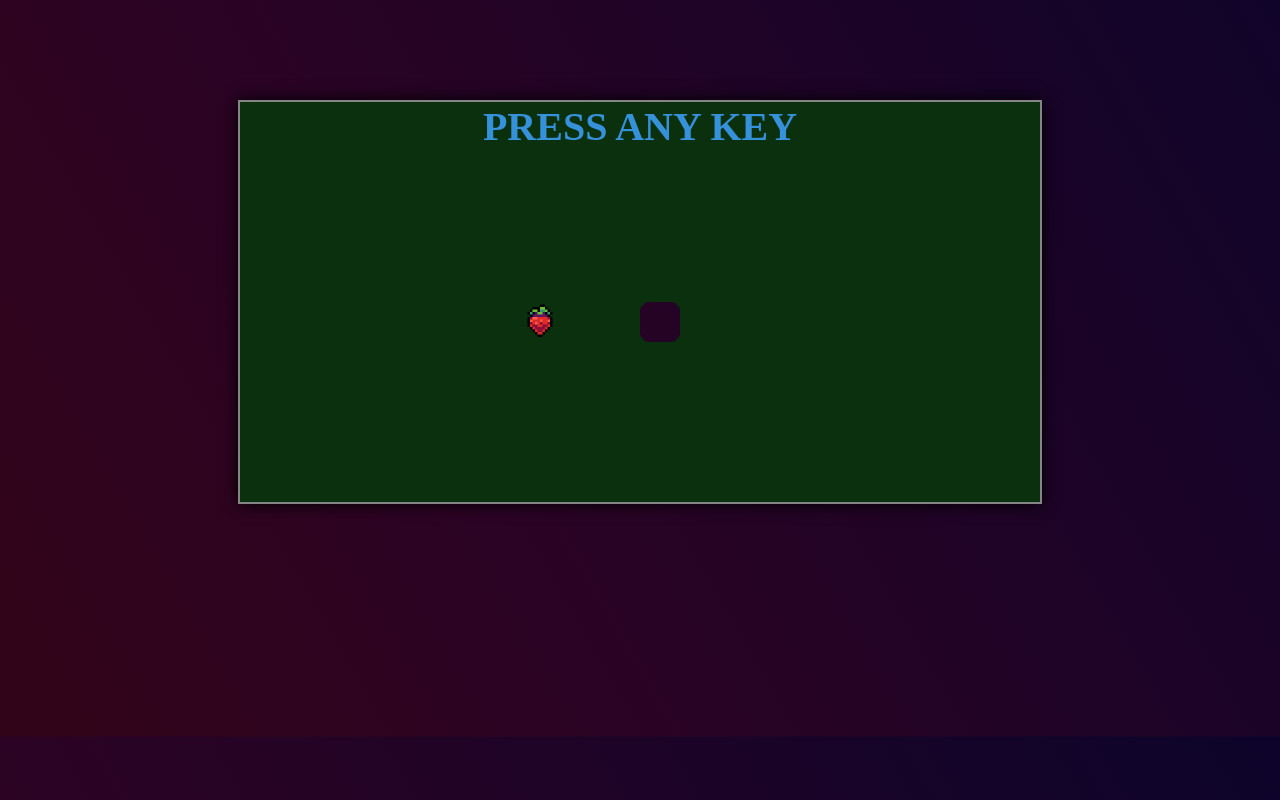
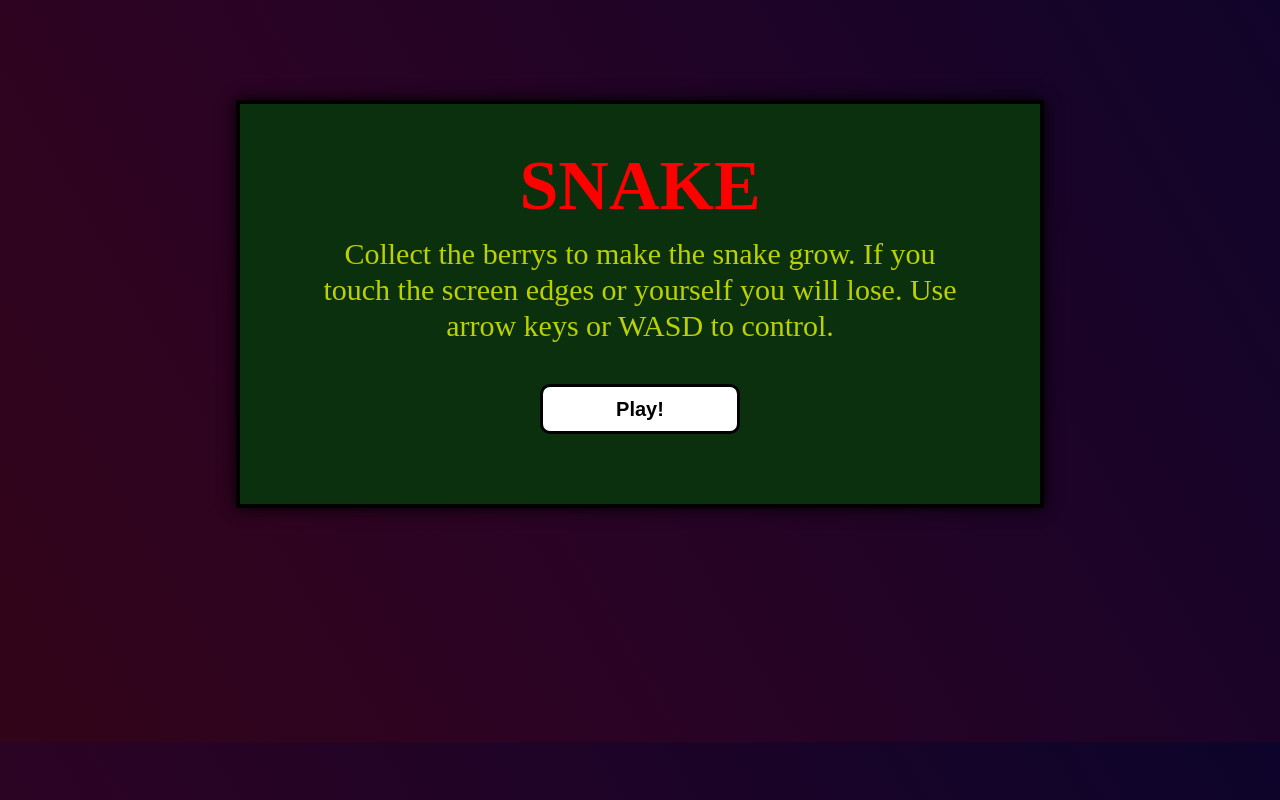
Before and after one commit to VictorHugoZB/snake, a plain HTML site: page index.html in a window 1280 px wide. Drawn offline with Linux system fonts and the light colour scheme.

Commit message:
Adding initial page and making minor changes to the style

```diff
--- a/css/style.css
+++ b/css/style.css
@@ -46,6 +46,23 @@ body{
     animation: linGradAnimation 20s infinite;
     animation-direction: alternate;
 }
+.initial-page-title{
+    text-transform: uppercase;
+    font-size: 70px;
+    color: red;
+    width: 100%;
+    text-align: center;
+    margin-bottom: 15px;
+}
+.initial-page-text{
+    text-align: center;
+    line-height: 1.2;
+    width: 80%;
+    margin: 10px auto;
+    color: rgb(188, 209, 0);
+    font-size: 30px;
+    top: 20px;
+}
 .inGameSquares{
     display:inline-block;
     box-sizing: border-box;
@@ -80,7 +97,6 @@ body{
 .game-over-text{
     position: absolute;
     width: 100%;
-    margin-top: 100px;
     text-align: center;
     color: rgb(236, 4, 4);
     text-transform: uppercase;
@@ -106,10 +122,21 @@ body{
     position: absolute;
     bottom: 70px;
 }
-.gameover-buttons{
+.screen-buttons{
     width: 25%;
     height: 50px;
     font-size: 20px;
+    border-radius: 10px;
+    border: 3px solid black;
+    font-weight: bold;
+    background-color: rgb(255, 255, 255);
+    transition: all .3s;
+}
+.screen-buttons:hover{
+    background-color: rgb(255, 255, 255);
+    border: 3px solid rgb(41, 4, 4);
+    box-shadow: 0px 0px 10px rgb(41, 4, 4);
+    color: rgb(41, 4, 4);
 }
 
 #game-screen{
@@ -117,9 +144,8 @@ body{
     height: 400px;
     margin: auto;
     background-color: rgb(11, 48, 13);
-    line-height: 0;
     margin-top: 100px;
     position: relative;
-    border: 2px rgb(133, 133, 133) solid;
-    box-shadow: 0px 0px 15px black;
+    border: 4px rgb(0, 0, 0) solid;
+    box-shadow: 0px 0px 15px rgb(0, 0, 0);
 }
--- a/javascript/control.js
+++ b/javascript/control.js
@@ -62,13 +62,38 @@ let keyboardPress = document.addEventListener('keydown', (event) => {
 });
 
 // ######################
-// ##     FUNCTIONS    ##
+// ##    FUNCTIONS     ##
 // ######################
 
 function clearScreen(){
+    gameScreen.style.lineHeight = '1';
     gameScreen.style.backgroundColor = 'rgb(11, 48, 13)';
     while (gameScreen.firstChild)
         gameScreen.firstChild.remove();
+}
+
+function loadInitialPage(){
+    clearScreen();
+
+    textP = document.createElement('p');
+    textP.classList.add('initial-page-text');
+    textP.innerHTML = 'Collect the berrys to make the snake grow. If you touch the screen edges or yourself you will lose. Use arrow keys or WASD to control.';
+    title = document.createElement('h1');
+    title.classList.add('initial-page-title');
+    title.innerHTML = 'Snake'
+    buttonPlay = document.createElement('button');
+    buttonPlay.innerHTML = "Play!";
+    buttonPlay.classList.add('screen-buttons');
+    divButton = document.createElement('div');
+    divButton.classList.add('display-buttons');
+    divButton.appendChild(buttonPlay);
+    gameScreen.appendChild(title);
+    gameScreen.appendChild(textP);
+    gameScreen.appendChild(divButton);
+
+    buttonPlay.onclick = () => {
+        initializeGame();
+    }
 }
 
 function loadGameOverScreen(){
@@ -91,8 +116,8 @@ function loadGameOverScreen(){
     b2 = document.createElement('button');
     b1.innerHTML = 'Try Again!'
     b2.innerHTML = 'Initial Page'
-    b1.classList.add('gameover-buttons');
-    b2.classList.add('gameover-buttons');
+    b1.classList.add('screen-buttons');
+    b2.classList.add('screen-buttons');
     buttonsDiv.appendChild(b1);
     buttonsDiv.appendChild(b2);
     gameScreen.appendChild(gameOverText);
@@ -101,6 +126,10 @@ function loadGameOverScreen(){
 
     b1.onclick = () => {
         initializeGame();
+    }
+
+    b2.onclick = () => {
+        loadInitialPage();
     }
 }
 
@@ -147,6 +176,7 @@ function paintRandomSpot(previousEl){
 
 function initializeGame(){
     clearScreen();
+    gameScreen.style.lineHeight = '0';
     initialText = document.createElement('h1');
     initialText.innerHTML = 'Press any key';
     initialText.classList.add('press-any-key')
@@ -188,8 +218,7 @@ function checkGameOver(){
     return false;
 }
 
-initializeGame();
-
+loadInitialPage();
 
 // MAIN GAME CODE
 var main = setInterval(() => {
@@ -218,5 +247,4 @@ var main = setInterval(() => {
 
     document.querySelector(`div[data-column="${snake[0].x}"][data-row="${snake[0].y}"]`).classList.toggle('bg-body');
 
-
 }, 100)
```
